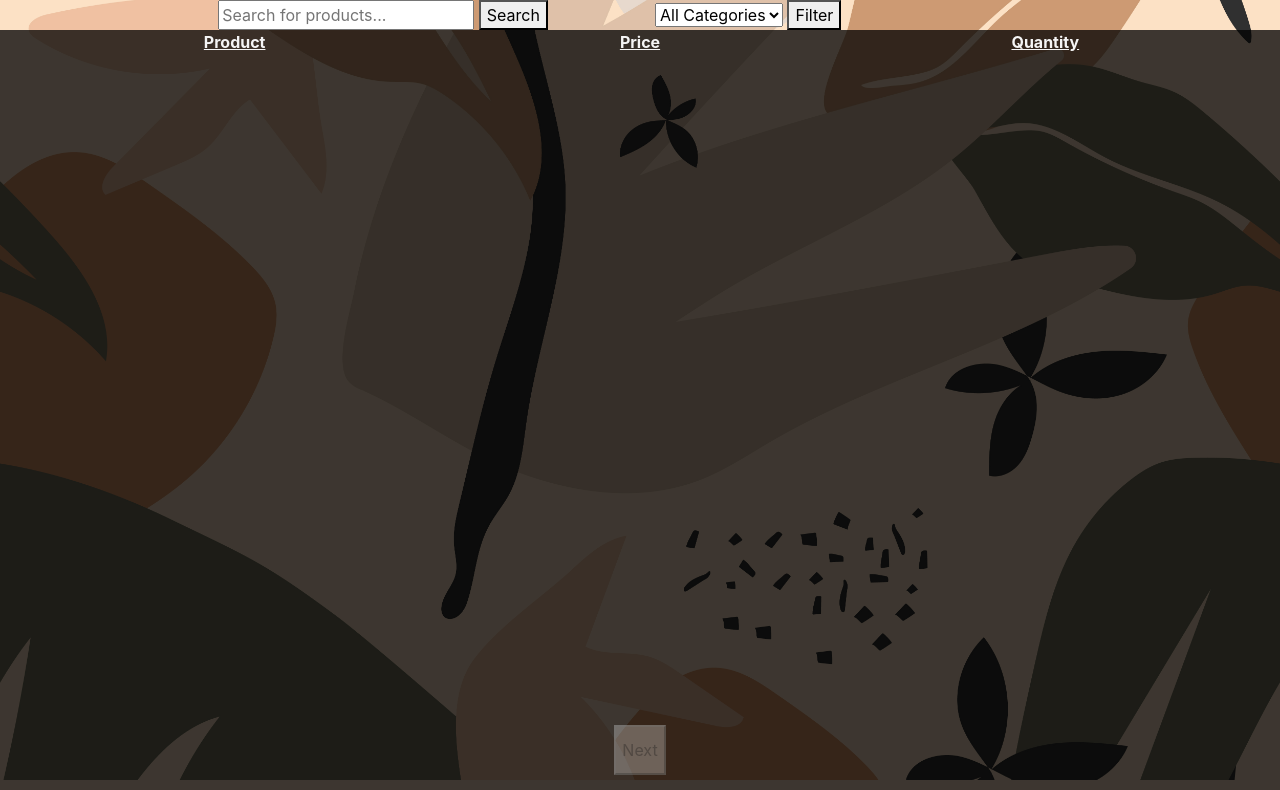
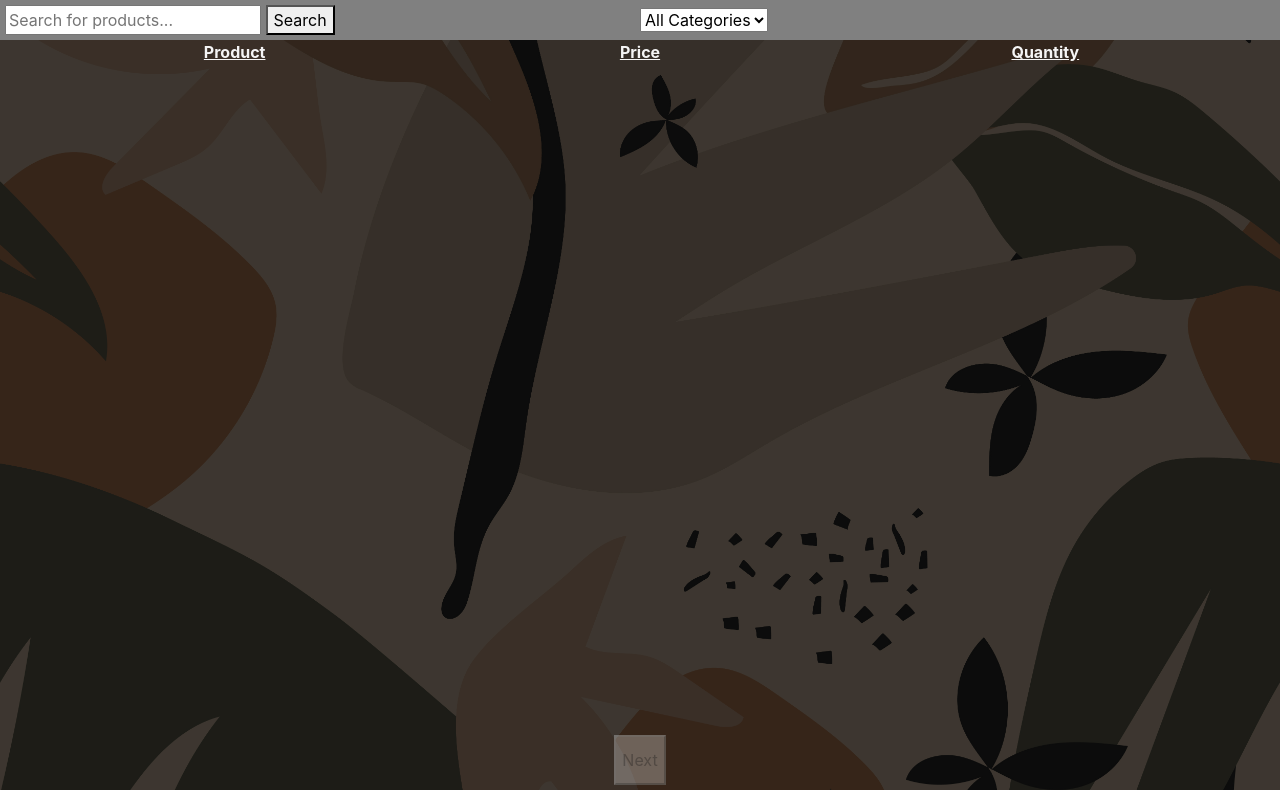
Before and after one commit to Felix-Voyle/CafeDjango, a Django app: page /order in a window 1280 px wide. Shown: the part 50-840 px from the top of the page. Run offline with Django 4.2, Linux system fonts and the light colour scheme; data that the repository does not hold is empty; some libraries are stand-ins or nearby versions.

Commit message:
added Javascript to update page on category select, added some styling

```diff
--- a/cafeOrdering/static/css/order.css
+++ b/cafeOrdering/static/css/order.css
@@ -2,6 +2,12 @@
     min-height: calc(100vh - 50px);
     background-image: url('/media/photos/Print.jpg');
     background-size: cover;
+}
+
+.search-and-categories {
+    background-color: grey;
+    align-items: center;
+    padding: 5px;
 }
 
 .order-container {
--- a/cafeOrdering/static/js/orderForm.js
+++ b/cafeOrdering/static/js/orderForm.js
@@ -43,7 +43,6 @@ function nextStep() {
 }
 
 
-
 function prevStep() {
   document.getElementById("details").style.display = "none";
   document.getElementById("order").style.display = "block";
@@ -51,6 +50,7 @@ function prevStep() {
   document.getElementById("nextBtn").style.display = "block";
   document.getElementById("formTitles").style.display = "flex";
 }
+
 
 function minSpend(minSpendValue) {
   const inputs = document.querySelectorAll("input.qty-input");
@@ -73,6 +73,7 @@ function minSpend(minSpendValue) {
     nextBtn.setAttribute("disabled", "disabled");
   }
 }
+
 
 function incQuantity(e) {
   const input = e.target.previousElementSibling;
--- a/cafeOrdering/templates/order/order.html
+++ b/cafeOrdering/templates/order/order.html
@@ -9,16 +9,16 @@
 {% endblock %}
 
 {% block content %}
-<div class="row search-and-categories">
-    <div class="offset-2 col-4 search-bar">
+<div class="row no-gutters search-and-categories">
+    <div class="col-s-12 col-sm-6 search-bar">
         <form method="get" action="{% url 'product_search' %}">
             <input type="text" name="keywords" id="productSearch" placeholder="Search for products..." value="{{ request.GET.keywords }}">
             <button type="submit">Search</button>
         </form>
     </div>
-    <div class="col-4 category-dropdown">
+    <div class="col-s-12 col-sm-6 category-dropdown">
         <form method="get" action="{% url 'product_search' %}">
-            <select name="category" id="categorySelect">
+            <select name="category" id="categorySelect" onchange="reloadPage(this.value)">
                 <option value="">All Categories</option>
                 {% for category in categories %}
                     <option value="{{ category.name }}" {% if request.GET.category == category.name %}selected{% endif %}>
@@ -26,7 +26,6 @@
                     </option>
                 {% endfor %}
             </select>
-            <button type="submit">Filter</button>
         </form>
     </div>
 </div>
@@ -106,6 +105,11 @@
 
 {% block javascript %}
 <script src="{% static 'js/orderForm.js' %}"></script>
+<script>
+    function reloadPage(selectedCategory) {
+        window.location.href = "{% url 'product_search' %}?category=" + selectedCategory;
+    }
+</script>
 <script src="https://code.jquery.com/jquery-3.6.0.min.js"></script>
 <script src="https://code.jquery.com/ui/1.12.1/jquery-ui.js"></script>
 <script src="//cdnjs.cloudflare.com/ajax/libs/timepicker/1.3.5/jquery.timepicker.min.js"></script>
```
